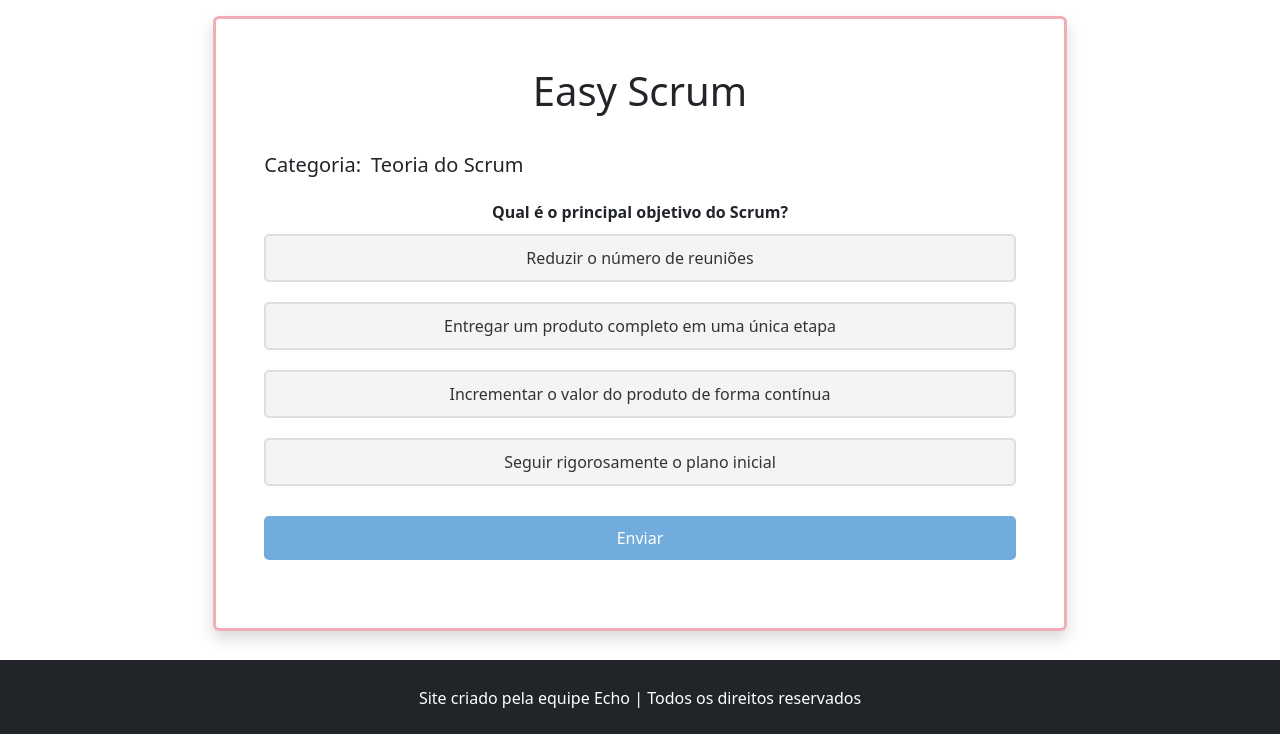
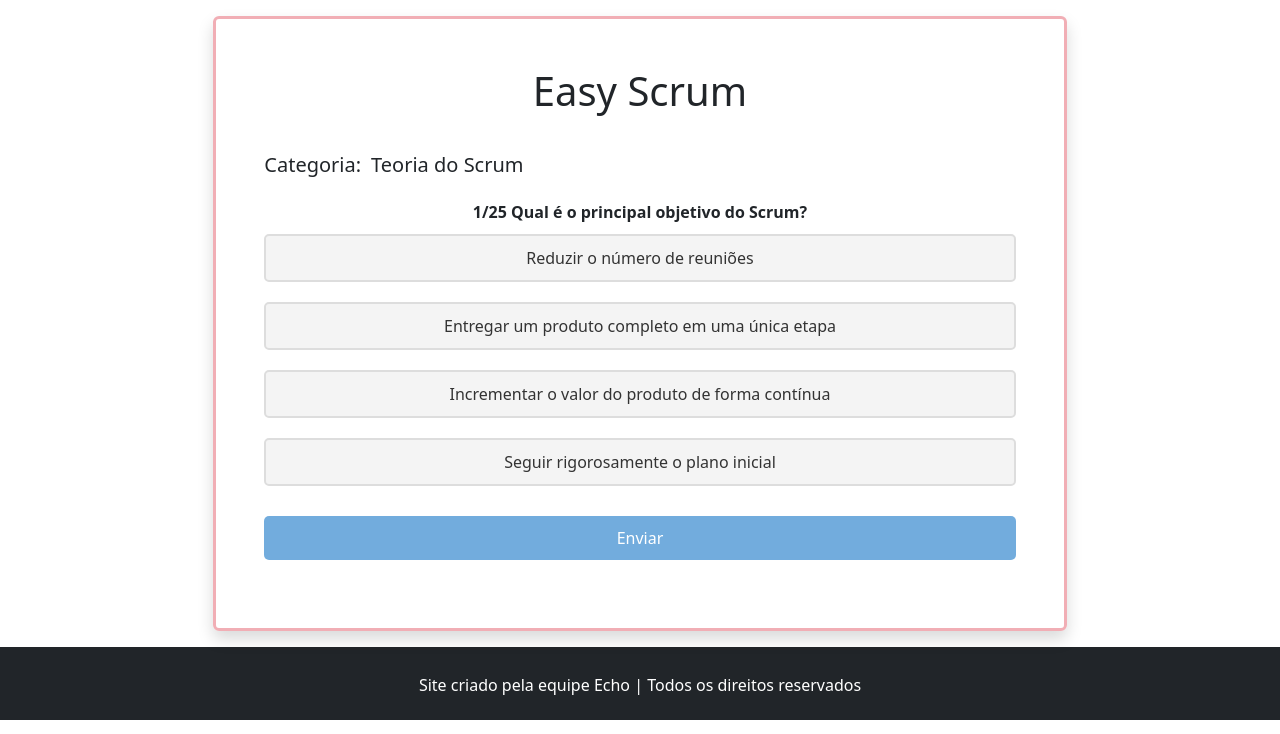
Before and after one commit to EquipeEcho/EasyScrum, a Flask app: page /quiz in a window 1280 px wide. Shown: the part 66-800 px from the top of the page. Run offline with Flask 3, Linux system fonts and the light colour scheme.

Commit message:
Javascript

```diff
--- a/static/js/quiz.js
+++ b/static/js/quiz.js
@@ -223,6 +223,7 @@ let selectedAnswer = null;
 let hasAnswered = false;
 let categoria = document.getElementById("Categoria")
 let titulo = document.getElementById("titulo")
+let numero = 1
 
 Object.keys(quizData).forEach(category => {
     scoreByCategory[category] = 0;
@@ -233,7 +234,7 @@ function loadQuiz() {
     hasAnswered = false;
     categoria.innerHTML = currentCategory
     quiz.innerHTML = `
-        <div class="question">${currentQuizData.question}</div>
+        <div class="question">${numero}/25 ${currentQuizData.question}</div>
         <button class="alternative-button" data-answer="a">${currentQuizData.a}</button>
         <button class="alternative-button" data-answer="b">${currentQuizData.b}</button>
         <button class="alternative-button" data-answer="c">${currentQuizData.c}</button>
@@ -286,6 +287,7 @@ function showResults() {
 }
 
 function nextQuestion() {
+    numero++
     if (selectedAnswer === quizData[currentCategory][currentQuestionIndex].correct) {
         scoreByCategory[currentCategory]++;
     }
@@ -305,7 +307,7 @@ function nextQuestion() {
             }
         }
         loadQuiz();
-    }, 10);
+    }, 1000);
 }
 
 function restartQuiz() {
--- a/templates/test-scrum.html
+++ b/templates/test-scrum.html
@@ -71,7 +71,7 @@
       </div>
   </main>
 
-    <footer class="container-fluid bg-dark fixed-bottom">
+    <footer class="container-fluid bg-dark">
         <section class="row h-10">
             <div class="col-fluid text-center text-white pt-4 pb-4">
                 <span class="align-middle">Site criado pela equipe Echo | Todos os direitos reservados</span>
```
Also changed, not shown: database.db.
